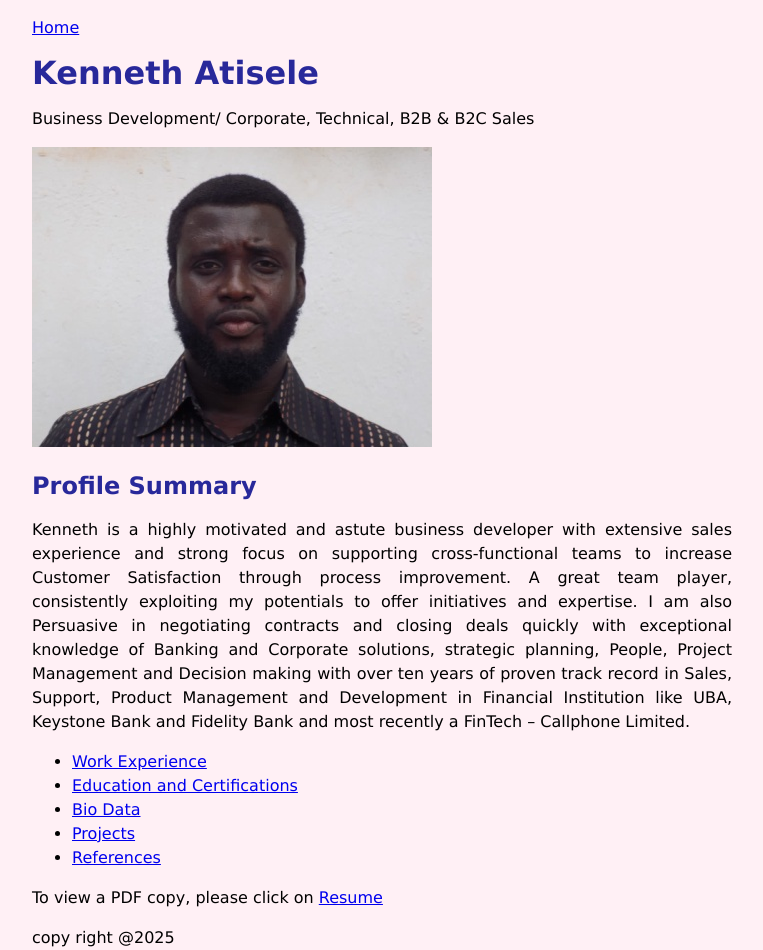
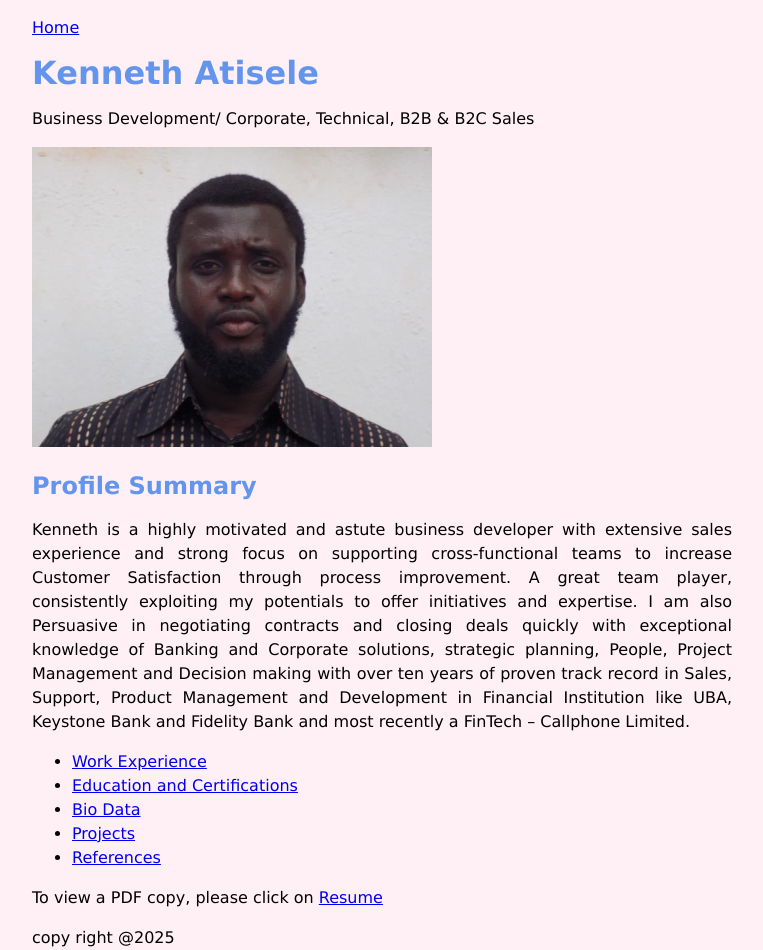
Before and after one commit to katisele/kens_portfolio, a plain HTML site: page index.html in a window 1280 px wide. Shown: the whole page, without its empty margins (258-1021 px from the left). Drawn offline with Linux system fonts and the light colour scheme.

Commit message:
font modify

```diff
--- a/index.html
+++ b/index.html
@@ -8,13 +8,13 @@
 </head>
 <body style="width: 700px; text-align: justify; margin: auto; font-family:lucida sans; line-height: 1.5em; background-color:lavenderblush">
     <main>
-        <h1 style="color:rgb(40, 40, 154);">Kenneth Atisele</h1>
+        <h1 style="color: cornflowerblue;">Kenneth Atisele</h1>
         <p>Business Development/ Corporate, Technical, B2B & B2C Sales</p>
         <p><img src="doc/New_me_2.jpg"></p>
 
         <!-- Section with articles were created to account for the different headers on the portfolio -->
     <section>
-        <h1 style="color: rgb(40, 40, 154);">Profile Summary</h1>
+        <h1 style="color: cornflowerblue;">Profile Summary</h1>
         <p>Kenneth is a highly motivated and astute business developer with extensive sales experience and strong focus on supporting cross-functional teams to increase Customer Satisfaction through process improvement.  A great team player, consistently exploiting my potentials to offer initiatives and expertise. I am also Persuasive in negotiating contracts and closing deals quickly with exceptional knowledge of Banking and Corporate solutions, strategic planning, People, Project Management and Decision making with over ten years of proven track record in Sales, Support, Product Management and Development in Financial Institution like UBA, Keystone Bank and Fidelity Bank and most recently a FinTech – Callphone Limited.</p>
     </section>
 
```
